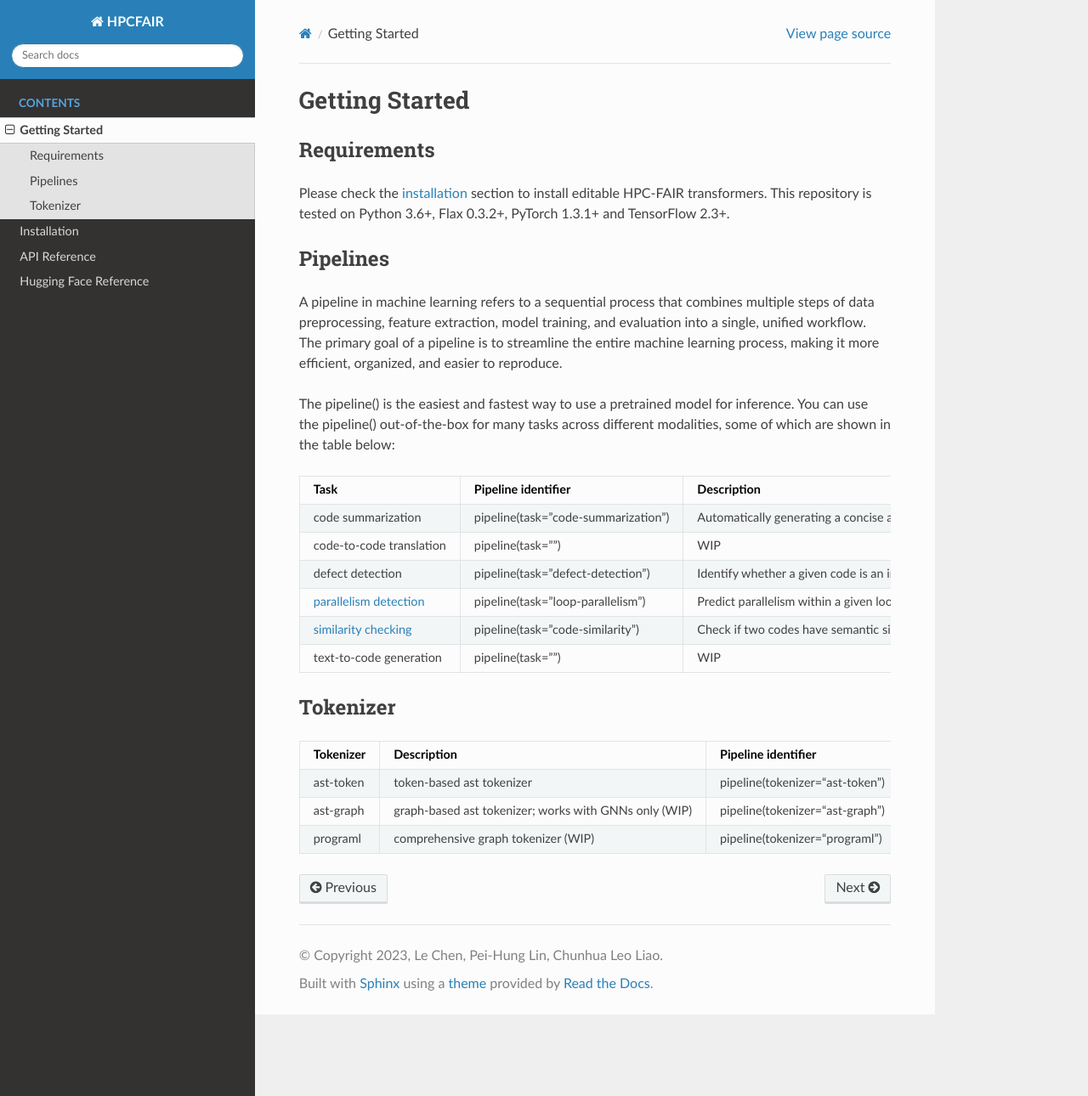
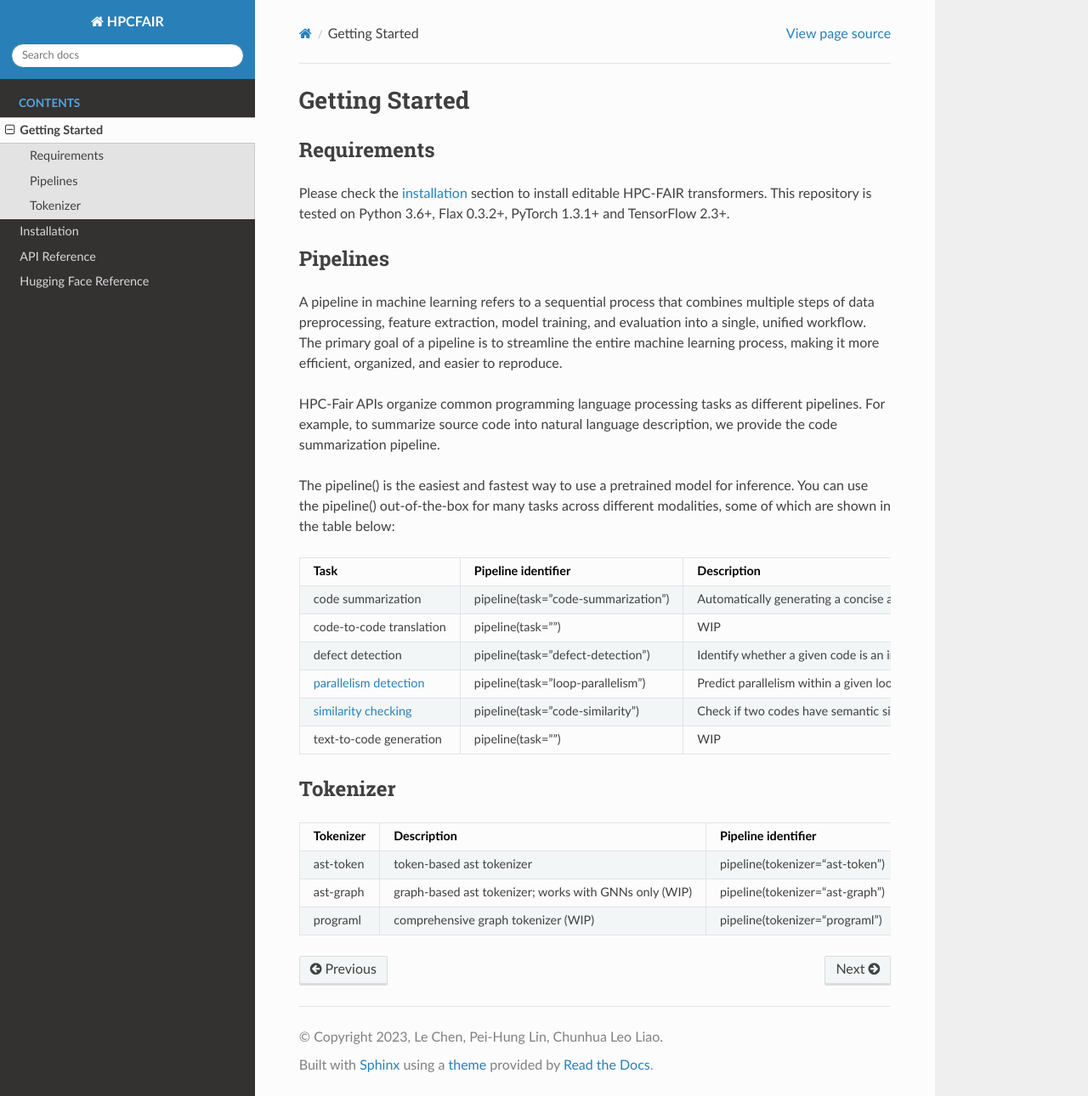
Before and after one commit to HPC-FAIR/docs, a Sphinx documentation site: the page built from source/index/getting_started.md, in a window 1280 px wide and 1290 px high. Shown: the whole window at 85% size. Built offline with Sphinx 7.4.7 and the Read the Docs theme 2.0.0, drawn with Linux system fonts in a browser that asks for light colours.

Commit message:
Update getting_started.md

```diff
--- a/source/index/getting_started.md
+++ b/source/index/getting_started.md
@@ -6,6 +6,8 @@ Please check the [installation](installation.md) section to install editable HPC
 ## Pipelines
 
 A pipeline in machine learning refers to a sequential process that combines multiple steps of data preprocessing, feature extraction, model training, and evaluation into a single, unified workflow. The primary goal of a pipeline is to streamline the entire machine learning process, making it more efficient, organized, and easier to reproduce.
+
+HPC-Fair APIs organize common programming language processing tasks as different pipelines. For example, to summarize source code into natural language description, we provide the code summarization pipeline.
 
 The pipeline() is the easiest and fastest way to use a pretrained model for inference. You can use the pipeline() out-of-the-box for many tasks across different modalities, some of which are shown in the table below:
 
```
